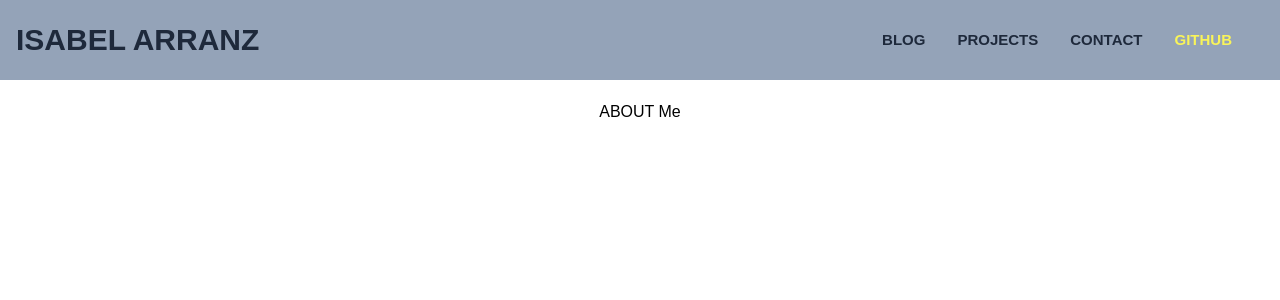
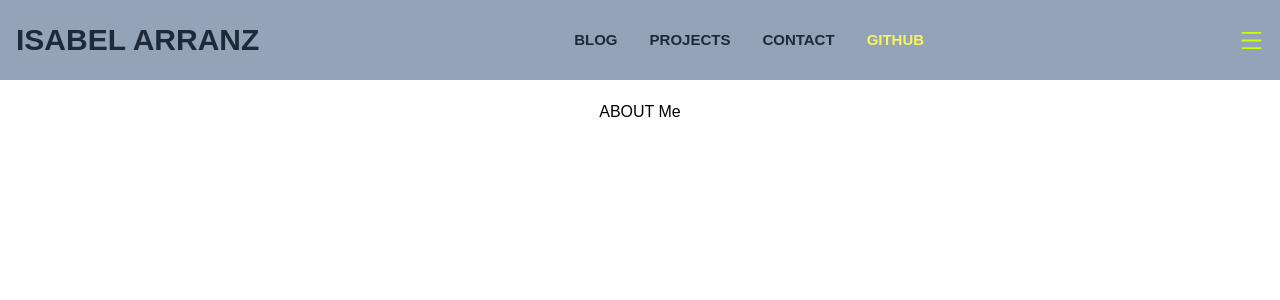
Before and after one commit to IsabelTizon/react-portfolio, a Next.js app: page / in a window 1280 px wide. Shown: the top 300 px of the page. Built offline with nearby package versions, Linux system fonts and the light colour scheme.

Commit message:
React icons package installed
npm install react-icons --save

```diff
--- a/package.json
+++ b/package.json
@@ -11,7 +11,8 @@
 	"dependencies": {
 		"next": "14.0.3",
 		"react": "^18",
-		"react-dom": "^18"
+		"react-dom": "^18",
+		"react-icons": "^4.12.0"
 	},
 	"devDependencies": {
 		"autoprefixer": "^10.0.1",
--- a/src/components/Navbar.js
+++ b/src/components/Navbar.js
@@ -1,7 +1,16 @@
 "use client";
 import Link from "next/link";
+import { useState } from "react";
+import {
+	AiOutlineMenu,
+	AiOutlineClose,
+} from "react-icons/ai";
 
 function Navbar() {
+	const [menuIcon, setIcon] = useState(false);
+	const handleSmallerScreemNavigation = () => {
+		setIcon(!menuIcon);
+	};
 	return (
 		<header className="bg-slate-400 text-black w-full ease-in duration-300 fixed top-0 left-0 z-10">
 			<nav className="max-w-[1366px] mx-auto h-[80px] flex justify-between items-center  p-4">
@@ -13,8 +22,9 @@ function Navbar() {
 						Isabel Arranz
 					</Link>
 				</div>
-				{/*;a*/}
-				<ul className="hidden md:flex uppercase font-semibold text-xl lg:text-[15px] text-slate-800">
+
+				{/*larger screen navigation */}
+				<ul className="hidden md:flex uppercase font-semibold text-xl md:text-[14px] lg:text-[15px] text-slate-800">
 					<li className="mr-4 lg:mr-8 hover:text-[#381638]">
 						<Link href="/blog">Blog</Link>
 					</li>
@@ -24,7 +34,7 @@ function Navbar() {
 					<li className="mr-4 lg:mr-8 hover:text-[#381638]">
 						<Link href="/contact">contact</Link>
 					</li>
-					<li className="mr-4 lg:mr-8 text-[#f9f459] hover:text-black">
+					<li className="text-[#f9f459] hover:text-black">
 						<Link
 							target="_blank"
 							href="https://github.com/IsabelTizon"
@@ -33,6 +43,26 @@ function Navbar() {
 						</Link>
 					</li>
 				</ul>
+
+				{/*smaller screen navigation */}
+				<div
+					onClick={handleSmallerScreemNavigation}
+					className="flex md-hidden"
+				>
+					{menuIcon ? (
+						<AiOutlineClose
+							size={25}
+							className="text-[#CEFF00]"
+						/>
+					) : (
+						<AiOutlineMenu
+							size={25}
+							className="text-[#CEFF00]"
+						/>
+					)}
+				</div>
+
+				{/*smaller screens Icons */}
 			</nav>
 		</header>
 	);
```
Also changed, not shown: 1 other file (tests, documents, lock files or other folders).
